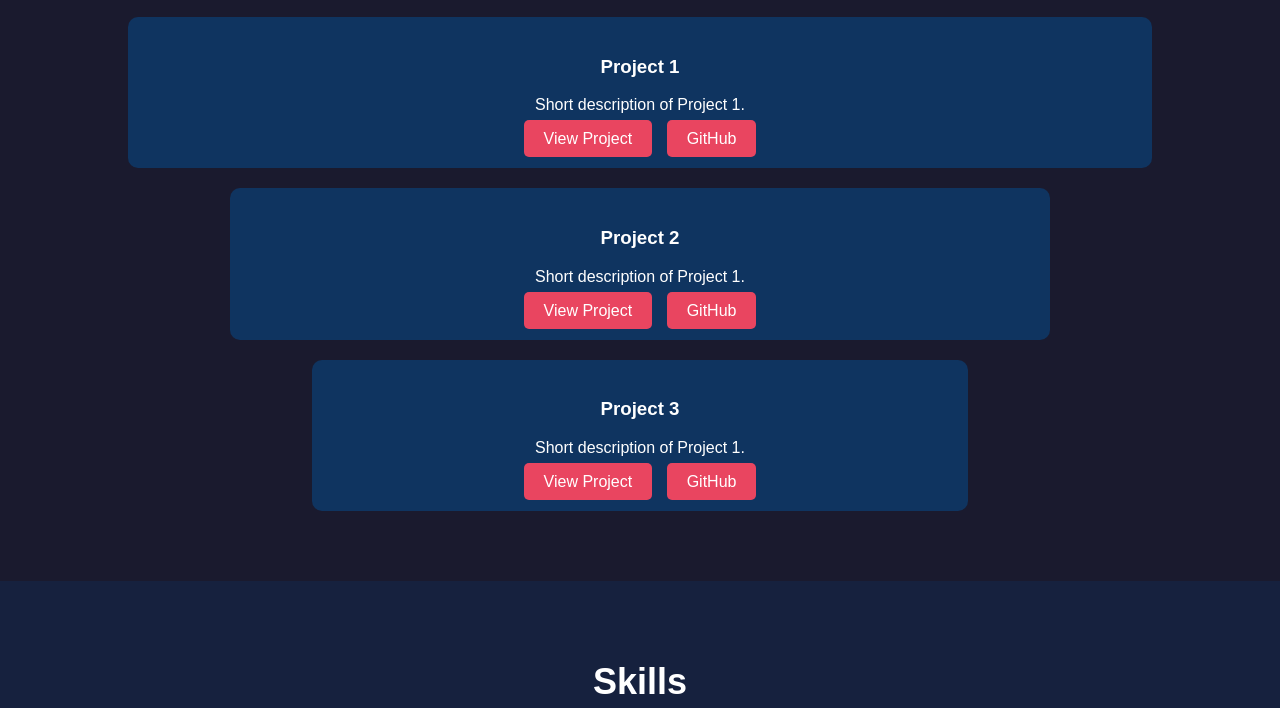
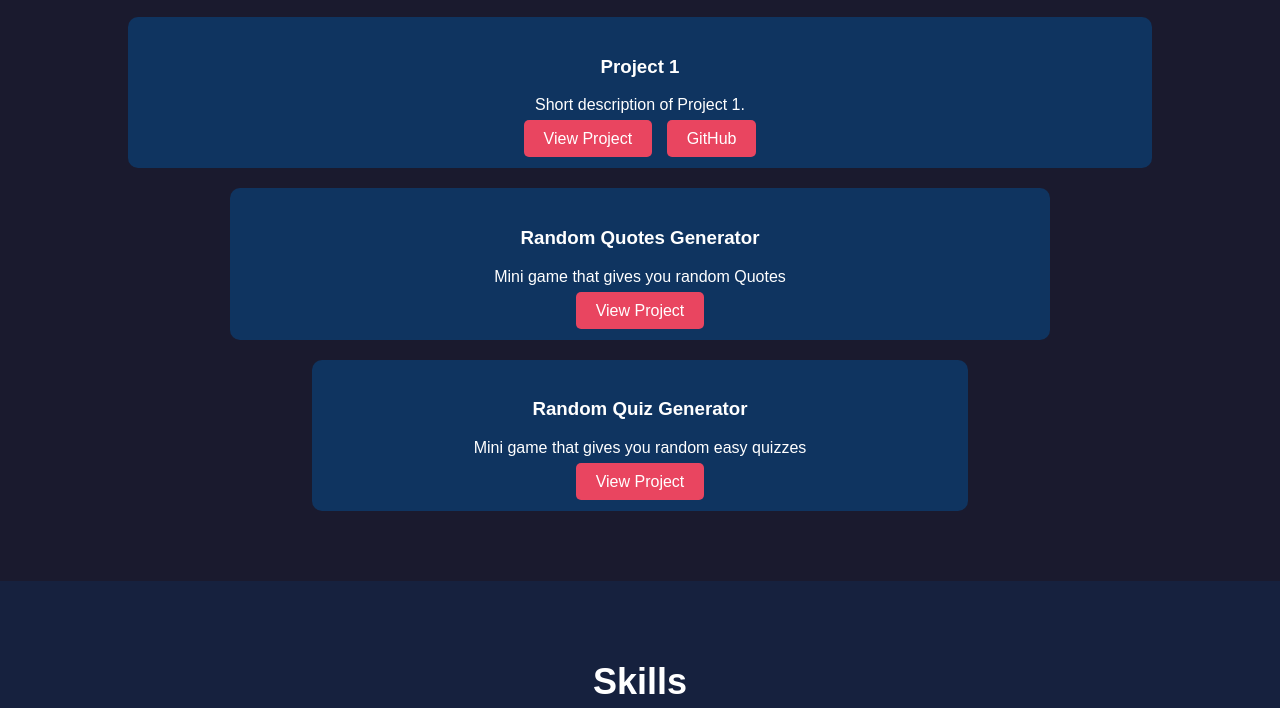
Before and after one commit to Arudaa/personal-portfolio2, a plain HTML site: page index.html in a window 1280 px wide. Shown: the part 593-1301 px from the top of the page. Drawn offline with Linux system fonts and the light colour scheme.

Commit message:
changed things

```diff
--- a/index.html
+++ b/index.html
@@ -45,25 +45,23 @@
                 <p>Short description of Project 1.</p> <!-- write the description of the first project -->
                 <div class="project-buttons">
                     <a href="#" class="btn">View Project</a>
-                    <a href="#" class="btn">GitHub</a>
+                    <a href="https://github.com/Arudaa" class="btn" target="_blank">GitHub</a>
                 </div>
             </div>
             <div class="container">
-              <div class="project-card">
-                  <h3>Project 2</h3> <!-- after we make a project make sure to change this title  -->
-                  <p>Short description of Project 1.</p> <!-- write the description of the first project -->
-                  <div class="project-buttons">
-                      <a href="#" class="btn">View Project</a>
-                      <a href="#" class="btn">GitHub</a>
-                  </div>
-              </div>
-              <div class="container">
+            <div class="project-card">
+                <h3>Random Quotes Generator</h3>
+                <p>Mini game that gives you random Quotes</p>
+                <div class="project-buttons">
+                <a href="https://arudaa.github.io/Random-quotes-generator/" class="btn" target="_blank">View Project</a>
+                </div>
+            </div>
+            <div class="container">
                 <div class="project-card">
-                    <h3>Project 3</h3> <!-- after we make a project make sure to change this title  -->
-                    <p>Short description of Project 1.</p> <!-- write the description of the first project -->
+                    <h3>Random Quiz Generator</h3>
+                    <p>Mini game that gives you random easy quizzes</p>
                     <div class="project-buttons">
-                        <a href="#" class="btn">View Project</a>
-                        <a href="#" class="btn">GitHub</a>
+                        <a href="https://arudaa.github.io/Quiz-game/" class="btn" target="_blank">View Project</a>
                     </div>
                 </div>
         </div>
@@ -87,8 +85,8 @@
             <h2>Let's Work Together</h2>
             <p>If you'd like to discuss a project or just want to say hello, feel free to get in touch!</p>
             <div class="cta-buttons">
-                <a href="arudashvililuca@gmail.com" class="btn">Contact Me</a>  <!--make a link to gmail -->
-                <a href="CV_Luka_Arudashvili_1.pdf" class="btn">View Resume</a> <!--make a link to view the resume -->
+                <a href="mailto:arudashvililuca@gmail.com" class="btn">Contact Me</a>
+                <a href="https://drive.google.com/file/d/1R2qykkePe-V-fKWt8JJ2tB0Qd0yKs5rb/view?usp=sharing" class="btn" target="_blank">View Resume</a>
             </div>
         </div>
     </section>
```
